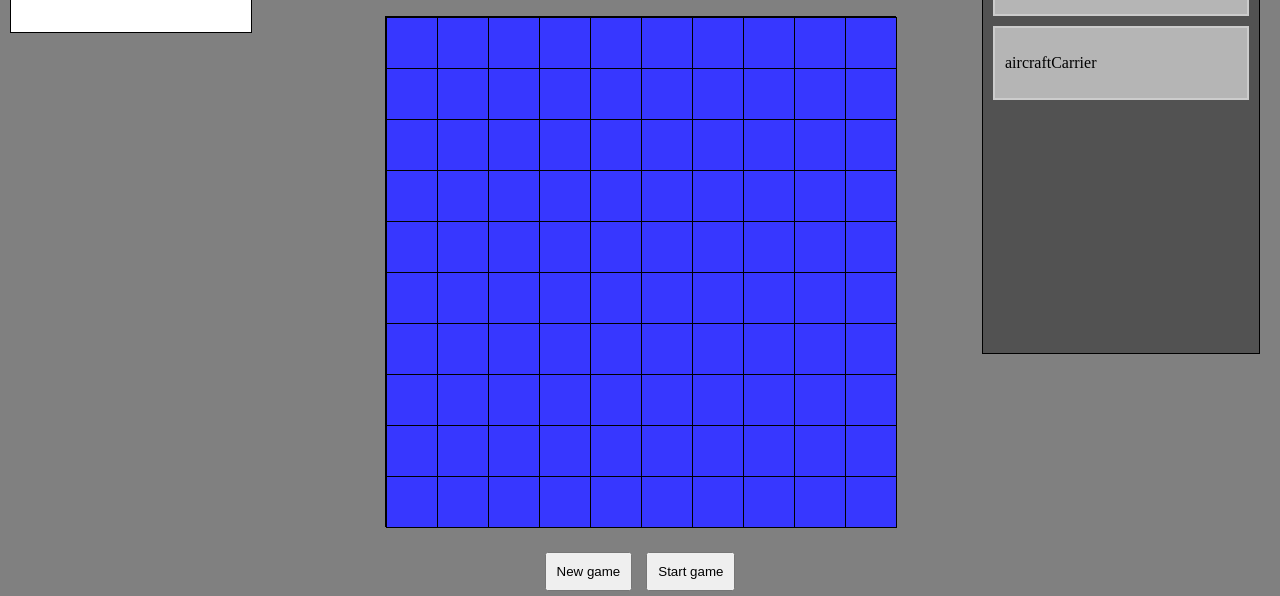
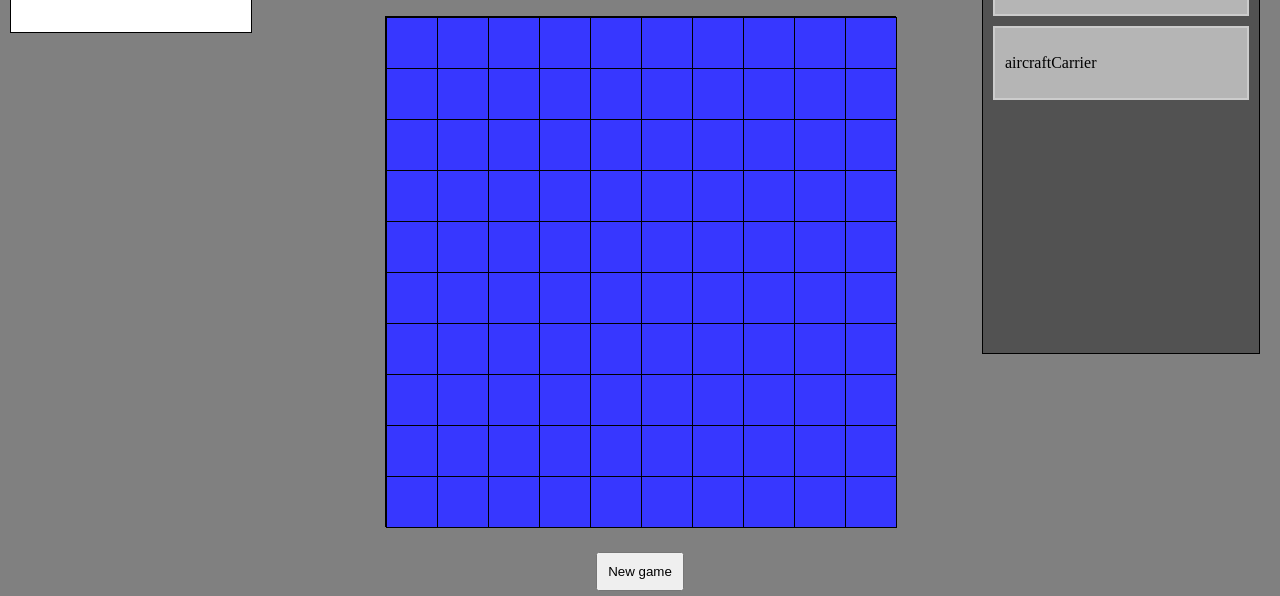
Before and after one commit to Massogon/goat-battleship, a plain HTML site: page Unsolved/index.html in a window 1280 px wide. Shown: the part 438-1034 px from the top of the page. Drawn offline with Linux system fonts and the light colour scheme.

Commit message:
Removed start button

```diff
--- a/Unsolved/index.html
+++ b/Unsolved/index.html
@@ -16,7 +16,6 @@
 
 <div class="container">
   <button id="btnNewGame">New game</button>
-  <button id="btnStart">Start game</button>
 </div>
 
 <div class="gameState">Placement</div>
```
